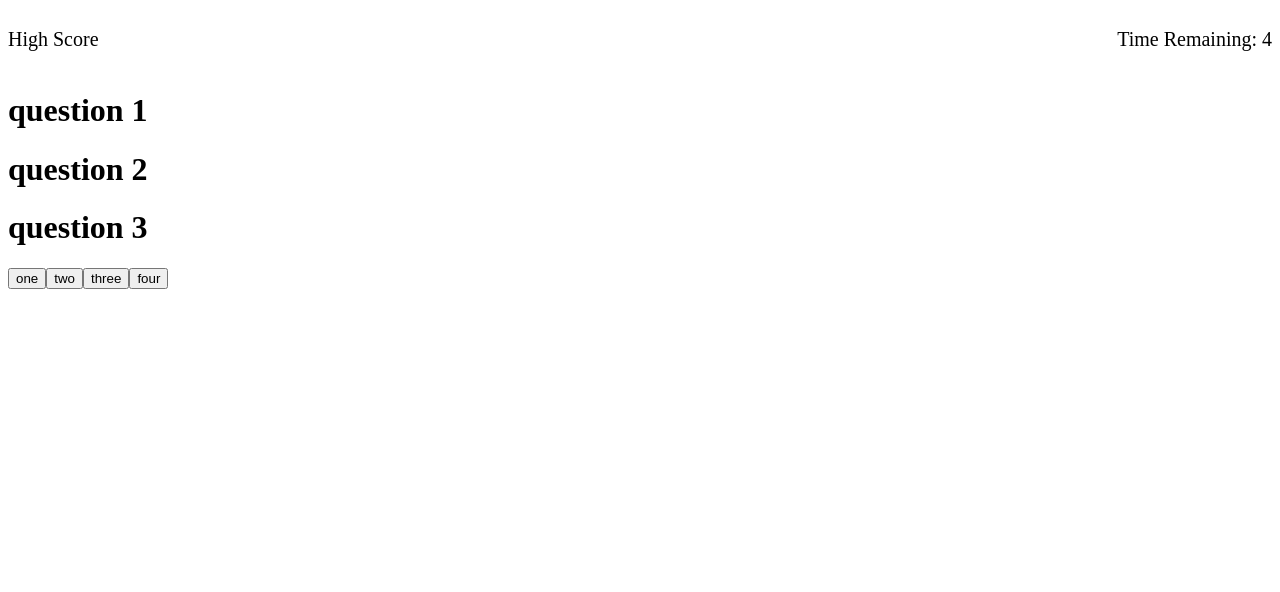
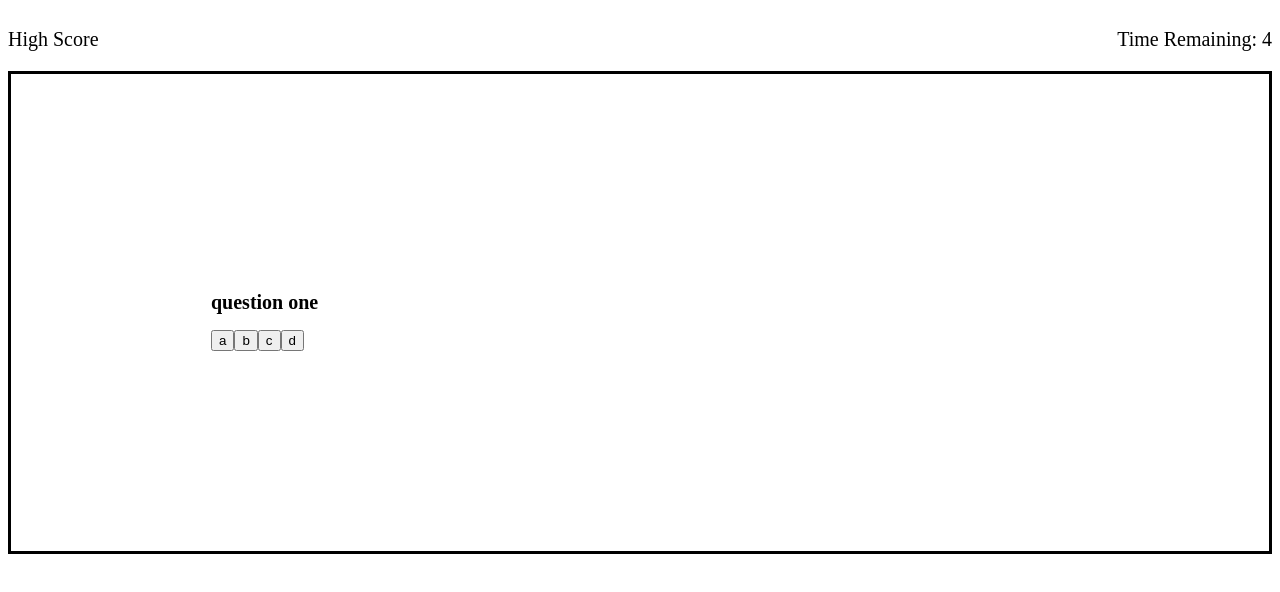
Before and after one commit to Thor40/codeQuiz, a plain HTML site: page index.html in a window 1280 px wide. Both pictures are taken after a click on the button "Start!". Drawn offline with Linux system fonts and the light colour scheme.

Commit message:
cycle q's and button add

```diff
--- a/assets/script/script.js
+++ b/assets/script/script.js
@@ -12,14 +12,19 @@ game is over:
     save initials and score;
 SHOW HIGH SCORE;
 */
-var questionContent = document.querySelector("#question-content");
+var bodyEl = document.createElement("div");
 var btnStart = document.querySelector("#btn-start");
+var qtnContent = document.querySelector("#question-content");
 var welcomeContent = document.querySelector("#welcome-container");
-var questionIdCounter = 0;
+
 var timeLeft = 0;
 var timerEl = document.getElementById("timer");
+var questionChoices = [ "question one", "question two", "question three"];
+var questionIdCounter = 0;
+var answerChoices = [ "a", "b", "c", "d"];
+var answerIdCounter = 0;
 
-
+//timer
 function countdown() {
     timeLeft = 5;
 
@@ -32,63 +37,53 @@ function countdown() {
             clearInterval(timeInterval);
         }
     }, 1000);
+    //hide welcome elements
     document.getElementById("welcome-h1").style.display = 'none';
     document.getElementById("welcome-h2").style.display = 'none';
     document.getElementById("btn-start").style.display = 'none';
 };
 
+var createQuestions = function() {
+    var questionTitleEl = document.createElement("div");
+    counter = questionChoices[questionIdCounter]
+
+    for (var i = 0; i < questionChoices.length; i++) {
+        questionTitleEl.innerHTML = "<h1 class='qtn-title'>" + counter + "</h1>";
+        questionIdCounter ++;
+    };
+    qtnContent.appendChild(questionTitleEl);
 
 
-var createQuestions = function(btnId) {
-    //create question
-    var qtnContainer = document.createElement('div');
-    qtnContainer.className = "qtn-content-div";
-
-    var questions = ["question 1", "question 2", "question 3"];
-    for (var i = 0; i < questions.length; i++) {
-        var questionOrderEl = document.createElement("h1");
-        questionOrderEl.textContent = questions[i];
-        questionOrderEl.setAttribute("value", questions[i]);
-        qtnContainer.appendChild(questionOrderEl);
-    }
-    questionContent.appendChild(qtnContainer);
-
     var btn1 = document.createElement('button');
-    btn1.setAttribute("id", btnId);
-    btn1.textContent = "one";
-    questionContent.appendChild(btn1);
+    btn1.setAttribute("id", "correctA");
+    btnCounter = answerChoices[0];
+    btn1.innerHTML = btnCounter;
+    qtnContent.appendChild(btn1);
 
     var btn2 = document.createElement('button');
-    btn2.setAttribute("id", btnId);
-    btn2.textContent = "two";
-    questionContent.appendChild(btn2);
+    btnCounter = answerChoices[1];
+    btn2.innerHTML = btnCounter;
+    qtnContent.appendChild(btn2);
 
     var btn3 = document.createElement('button');
-    btn3.setAttribute("id", btnId);
-    btn3.textContent = "three";
-    questionContent.appendChild(btn3);
+    btnCounter = answerChoices[2];
+    btn3.innerHTML = btnCounter;
+    qtnContent.appendChild(btn3);
 
     var btn4 = document.createElement('button');
-    btn4.setAttribute("id", btnId);
-    btn4.textContent = "four";
-    questionContent.appendChild(btn4);
+    btnCounter = answerChoices[3];
+    btn4.innerHTML = btnCounter;
+    qtnContent.appendChild(btn4);
+
+document.getElementById('correctA').addEventListener("click", answered)
+
 
 };
 
+var answered = function () {
+    alert("Correct!");
+};
 
-// create all elements
-//
-// var btn2 = document.createElement('button');
-// var btn3 = document.createElement('button');
-// var btn4 = document.createElement('button');
-// // store button elements in variable
-// var buttonItems = document.getElementsByTagName('button');
-// // set text content for elements
-// // Append all of our elements
-// body.appendChild(infoEl);
-
-// set style attributes of all elements
-//infoEl.setAttribute('style', 'margin:auto; border:solid; padding-top:300px; padding-bottom:0px;' );
 
 document.getElementById("btn-start").addEventListener("click", countdown);
 document.getElementById("btn-start").addEventListener("click", createQuestions);
--- a/assets/style.css
+++ b/assets/style.css
@@ -23,3 +23,13 @@
 .hidden {
     display: none;
 }
+
+.questionContent {
+    margin: auto;
+    border: solid black;
+    padding: 200px;
+}
+
+.qtn-title {
+    font-size: 20px;
+}
--- a/index.html
+++ b/index.html
@@ -10,12 +10,15 @@
       <p>High Score</p>
       <p>Time Remaining: <span id="timer"></span></p>
     </div>
+    <!-- welcome container -->
     <div class="container" id="welcome-container">
         <h1 class="title" id="welcome-h1">Coding Quiz Challenge</h1>
         <h2 class="subtitle" id="welcome-h2">This in a coding quiz challenge to test you coding knowledge</h2>
     </div>
-        <div class="questionContent" id="question-content"></div>
+    <!-- question content -->
+        <section class="questionContent" id="question-content"></section>
         <div class="btnAnswer" id="btn-answer"></div>
+    <!-- start button -->
     <div class="btnStartContainer">
         <button class="btn" id="btn-start">Start!</button>
     </div>
```
